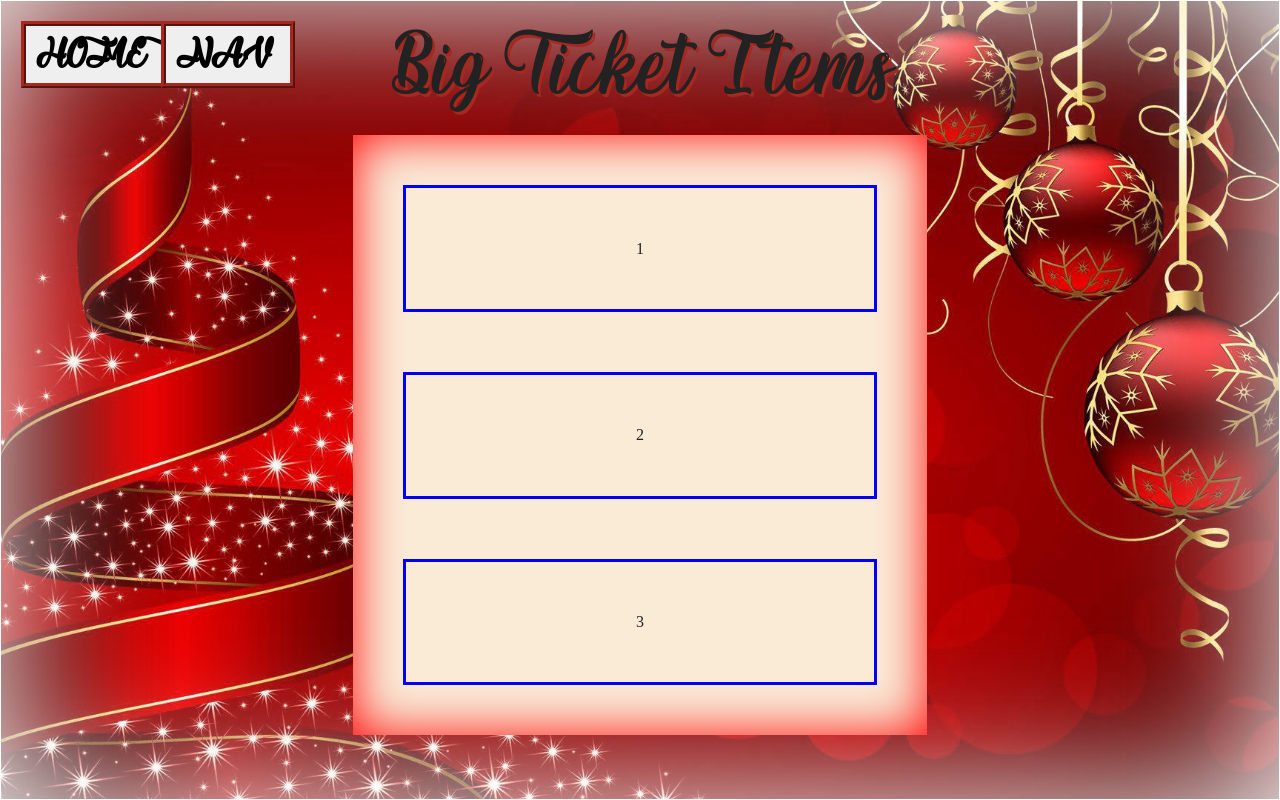
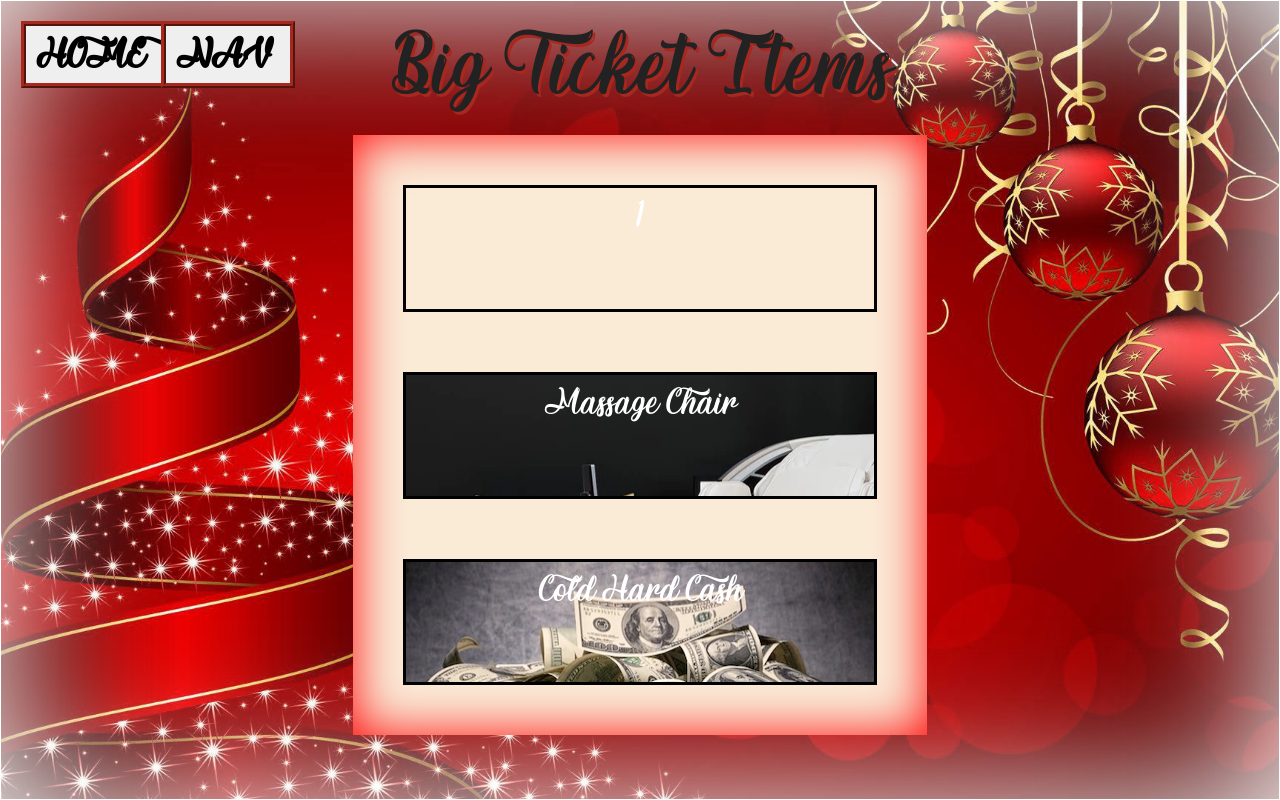
Before and after one commit to Hoogachaka/ChristmasSite, a website built with webpack: page pages/BTI.html in a window 1280 px wide. Built offline with nearby package versions, Linux system fonts and the light colour scheme.

Commit message:
added first 2 BTI items

```diff
--- a/css/style.css
+++ b/css/style.css
@@ -373,10 +373,16 @@ h1 {
 .itemPreview {
   display: flex;
   justify-content: center;
-  align-items: center;
-  border: 3px solid blue;
+  align-items: start;
+  border: 3px solid black;
   margin: 30px;
   flex-grow: 1;
+  color: white;
+  font-family: cursiveFont;
+  font-size: 40px;
+}
+.itemPreview:hover {
+  border: 3px inset white;
 }
 
 
--- a/pages/BTI.html
+++ b/pages/BTI.html
@@ -32,8 +32,8 @@
     </div>
     <div class="BTIcontainer">
       <div class="itemPreview">1</div>
-      <div class="itemPreview">2</div>
-      <div class="itemPreview">3</div>
+      <div class="itemPreview" style="background-image: url('/img/BTIimg3.png');" onclick="superLink(`https://sleepgalleria.com/products/otamic-4d-sedona-lt?variant=39609660473426`)">Massage Chair</div>
+      <div class="itemPreview" style="background-image: url('/img/cash.png'); background-position: 50% 48%;" onclick="superLink('https://propmoney.com/products/50-000-aged-new-series-prop-money-stacks-bundle?variant=40177255383087&currency=USD&utm_medium=product_sync&utm_source=google&utm_content=sag_organic&utm_campaign=sag_organic&utm_campaign=gs-2020-06-01&utm_source=google&utm_medium=smart_campaign&gclid=Cj0KCQiA1sucBhDgARIsAFoytUs2l1MprbzUTLJxiI36N_mdBnsa0NLJt1ciEjRvoxCgNm6QwIJO388aAvaHEALw_wcB')">Cold Hard Cash</div>
     </div>
   </main>
 
```
Also changed, not shown: index.html (+0 -4 lines), img/BTIimg3.png (added), img/cash.png (added).
